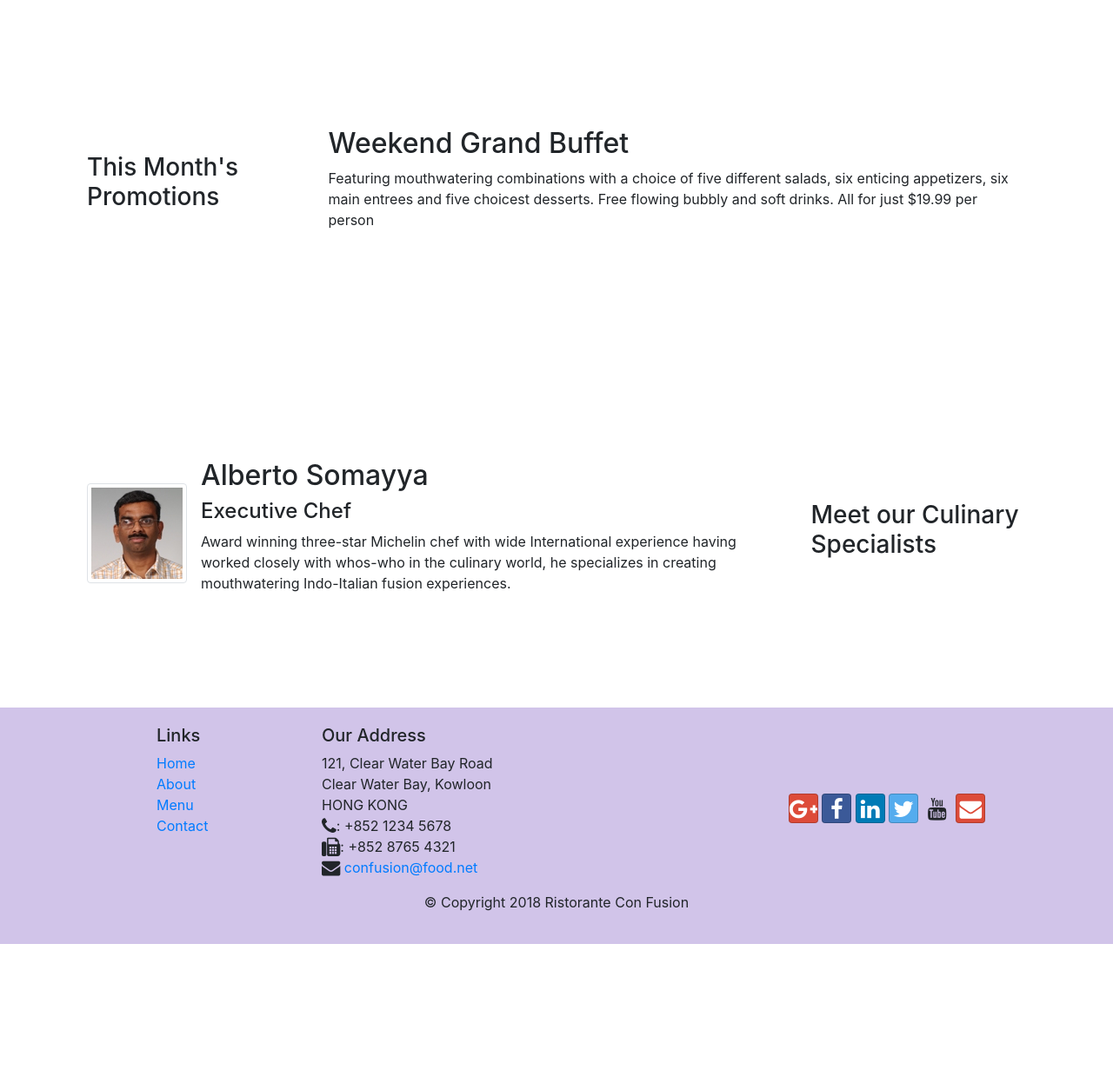
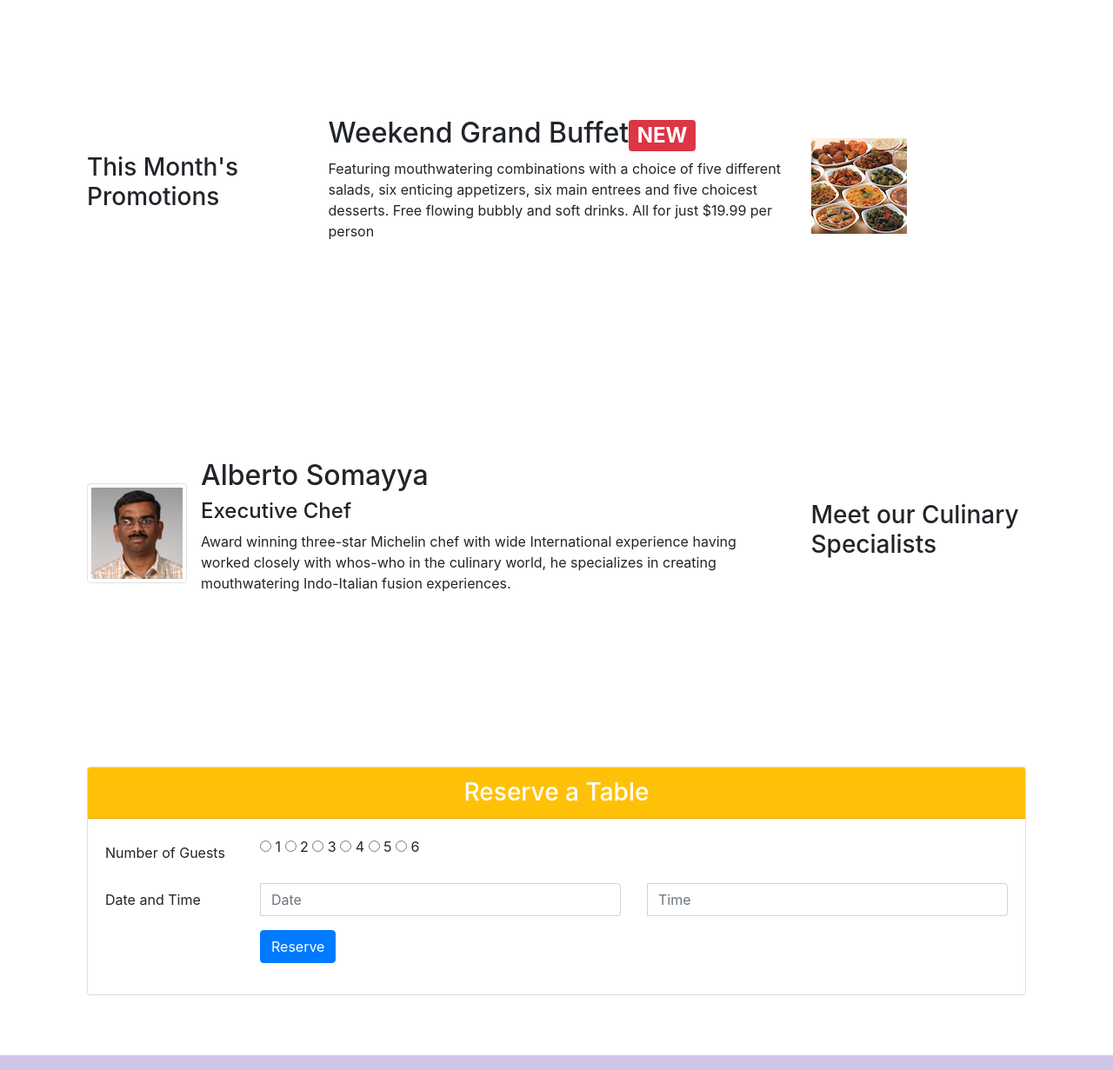
Before and after one commit to developerkshitij2807/bootstrap4, a website: page index.html in a window 1280 px wide. Shown: the part 720-1951 px from the top of the page at 87% size. Before the commit the page ends 1806 px from the top, so only its background shows below. Drawn offline with nearby package versions, Linux system fonts and the light colour scheme.

Commit message:
assignment-2

```diff
--- a/index.html
+++ b/index.html
@@ -47,6 +47,11 @@
                 <div class="col-12 col-sm align-self-center">
                     <img src="img/logo.png" class="img-fluid">
                 </div>
+                <div class="col-12 col-sm align-self-center">
+                    <div class="alert" role="alert">
+                        <a class="btn btn-warning btn-block btn-sm" href="reserve-table" role="button">Reserve a Table</a>
+                    </div>
+                </div>
             </div>
         </div>
     </header>
@@ -61,7 +66,7 @@
                     <img class="d-flex mr-3 img-thumbnail align-self-center" src="img/uthappizza.png" alt="uthappizza">
                     <div class="media-body">
                         <h2 class="mt-0">Uthappizza<span class="badge badge-danger">HOT</span><span class="badge badge-pill badge-secondary">$4.99</span></h2>
-                        <p>A unique combination of Indian Uthappam (pancake) and Italian pizza, topped with Cerignola olives, ripe vine cherry tomatoes, Vidalia onion, Guntur chillies and Buffalo Paneer.</p>
+                        <p class="d-none d-lg-block">A unique combination of Indian Uthappam (pancake) and Italian pizza, topped with Cerignola olives, ripe vine cherry tomatoes, Vidalia onion, Guntur chillies and Buffalo Paneer.</p>
                     </div>
                 </div>
             </div>
@@ -72,9 +77,12 @@
             <div class="col-12 col-sm-4 col-md-3">
                 <h3>This Month's Promotions</h3>
             </div>
-            <div class="col col-sm col-md">
-                <h2>Weekend Grand Buffet</h2>
-                <p>Featuring mouthwatering combinations with a choice of five different salads, six enticing appetizers, six main entrees and five choicest desserts. Free flowing bubbly and soft drinks. All for just $19.99 per person </p>
+            <div class="col-6">
+                <h2>Weekend Grand Buffet<span class="badge badge-danger">NEW</span></h2>
+                <p class="d-none d-lg-block">Featuring mouthwatering combinations with a choice of five different salads, six enticing appetizers, six main entrees and five choicest desserts. Free flowing bubbly and soft drinks. All for just $19.99 per person </p>
+            </div>
+            <div class="col">
+                <img src="./img/buffet.png">
             </div>
         </div>
 
@@ -88,8 +96,50 @@
                         <div class="media-body">
                             <h2>Alberto Somayya</h2>
                             <h4>Executive Chef</h4>
-                            <p>Award winning three-star Michelin chef with wide International experience having worked closely with whos-who in the culinary world, he specializes in creating mouthwatering Indo-Italian fusion experiences. </p>
+                            <p class="d-none d-lg-block">Award winning three-star Michelin chef with wide International experience having worked closely with whos-who in the culinary world, he specializes in creating mouthwatering Indo-Italian fusion experiences. </p>
                         </div>
+                </div>
+            </div>
+        </div>
+        <div class="row row-content align-items-center">
+            <div class="col-12 align-items-center">
+                <div class="reserve-table">
+                    <div class="card">
+                        <h3 class="card-header bg-warning text-center text-white">Reserve a Table</h3>
+                        <div class="card-body">
+                            <div class="form-group row">
+                                <label for="Guests" class="col-md-2 col-form-label">Number of Guests</label>
+                                <div class="col-md-10">
+                                    <input type="radio"> 1
+                                    <input type="radio"> 2
+                                    <input type="radio"> 3
+                                    <input type="radio"> 4
+                                    <input type="radio"> 5
+                                    <input type="radio"> 6
+                                </div>
+                            </div>
+                            <div class="form-group row">
+                                <label class="col-12 col-sm-2 col-form-label">Date and Time</label>
+                                <div class="col-12 col-sm-5">
+                                    <div class="input-group">
+                                        <i class="input-group-addon" aria-hidden="true"></i>
+                                        <input type="text" class="form-control" id="date" name="date" placeholder="Date">
+                                    </div>
+                                </div>
+                                <div class="col-12 col-sm-5">
+                                    <div class="input-group">
+                                        <i class="input-group-addon" aria-hidden="true"></i>
+                                        <input type="text" class="form-control" id="time" name="time" placeholder="Time">
+                                    </div>
+                                </div>
+                            </div>
+                            <div class="form-group row">
+                                <div class="offset-sm-2 col-md-10">
+                                    <button type="button" class="btn btn-primary">Reserve</button>
+                                </div>
+                            </div>
+                        </div>
+                    </div>
                 </div>
             </div>
         </div>
```
Also changed, not shown: css/styles.css (line endings or trailing spaces).
